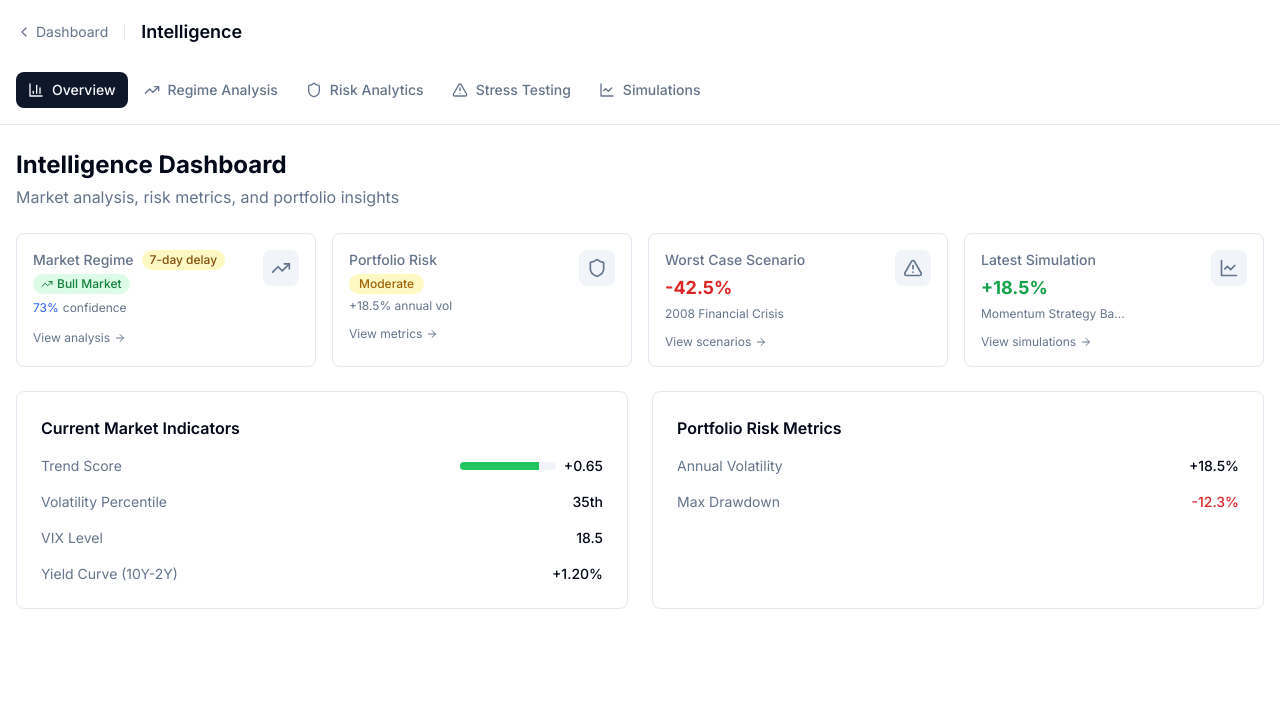
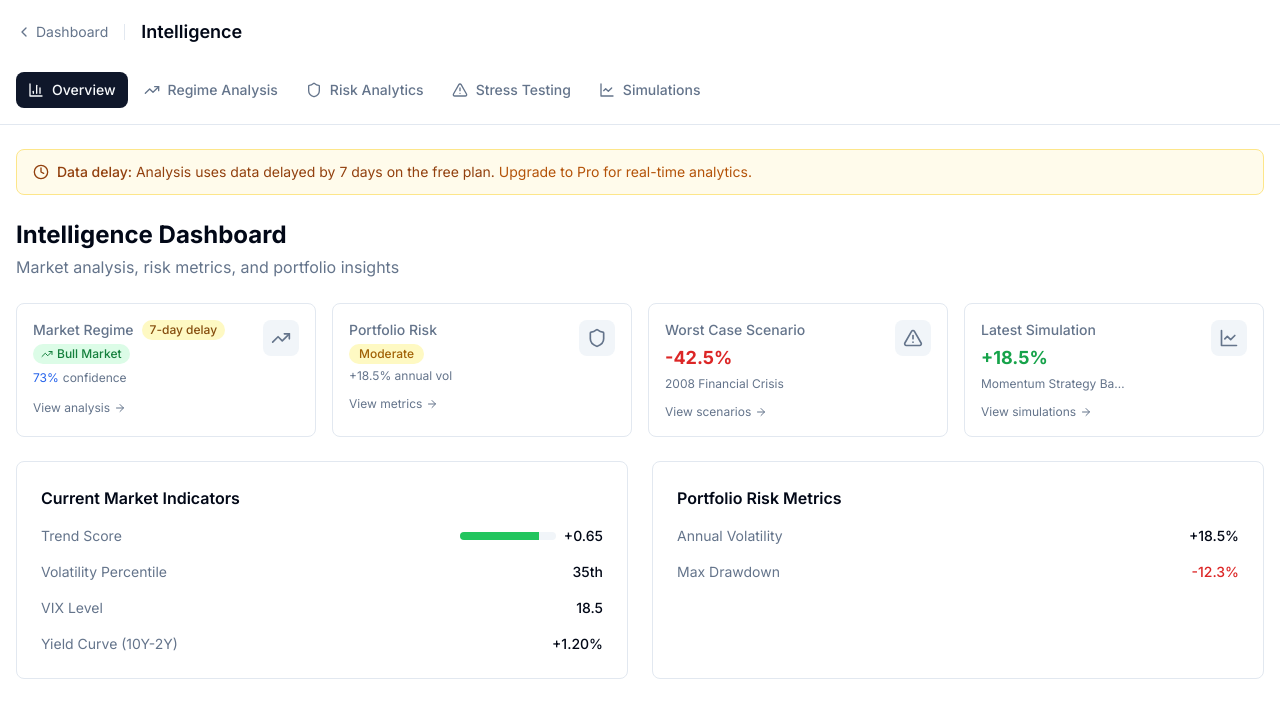
Before and after one commit to DowellHd/ssb-web, a Next.js app: page /intelligence in a window 1280 px wide. Shown: the top 718 px of the page. Built offline with nearby package versions, Linux system fonts and the light colour scheme.

Commit message:
feat: Add TierNotice banner for free tier data delay
- Create TierNotice component showing 7-day data delay for free tier
- Add to intelligence layout, hidden for pro/institutional users
- Export from intelligence components index

```diff
--- a/src/app/(intelligence)/layout.tsx
+++ b/src/app/(intelligence)/layout.tsx
@@ -12,7 +12,7 @@ import {
   ChevronLeft,
 } from 'lucide-react';
 import { IntelligenceProvider } from '@/contexts/intelligence-context';
-import { DemoBanner } from '@/components/intelligence';
+import { DemoBanner, TierNotice } from '@/components/intelligence';
 import { cn } from '@/lib/utils';
 
 const navItems = [
@@ -111,7 +111,11 @@ export default function IntelligenceLayout({
           </header>
 
           {/* Main content */}
-          <main className="container mx-auto px-4 py-6">{children}</main>
+          <main className="container mx-auto px-4 py-6">
+            {/* Tier notice for free users */}
+            <TierNotice className="mb-6" />
+            {children}
+          </main>
         </div>
       </IntelligenceProvider>
     </Suspense>
--- a/src/components/intelligence/index.ts
+++ b/src/components/intelligence/index.ts
@@ -5,6 +5,7 @@ export { MetricCard, StatRow, ProgressBar } from './metric-card';
 export { RegimeBadge, ConfidenceBadge } from './regime-badge';
 export { RiskGauge, RiskLevelBadge } from './risk-gauge';
 export { ExplanationCard } from './explanation-card';
+export { TierNotice } from './tier-notice';
 
 // Charts
 export * from './charts';
--- /dev/null
+++ b/src/components/intelligence/tier-notice.tsx
@@ -0,0 +1,36 @@
+'use client';
+
+import { Clock } from 'lucide-react';
+import { useIntelligence } from '@/contexts/intelligence-context';
+import { cn } from '@/lib/utils';
+
+interface TierNoticeProps {
+  className?: string;
+}
+
+export function TierNotice({ className }: TierNoticeProps) {
+  const { tier, delayDays, hasRealtimeData } = useIntelligence();
+
+  // Don't show notice for pro/institutional users with real-time data
+  if (hasRealtimeData) {
+    return null;
+  }
+
+  return (
+    <div
+      className={cn(
+        'flex items-center gap-2 rounded-lg border border-amber-200 bg-amber-50 px-4 py-3 text-sm text-amber-800 dark:border-amber-800 dark:bg-amber-950/30 dark:text-amber-200',
+        className
+      )}
+    >
+      <Clock className="h-4 w-4 flex-shrink-0" />
+      <p>
+        <span className="font-medium">Data delay:</span> Analysis uses data
+        delayed by {delayDays} days on the {tier} plan.{' '}
+        <span className="text-amber-700 dark:text-amber-300">
+          Upgrade to Pro for real-time analytics.
+        </span>
+      </p>
+    </div>
+  );
+}
```
